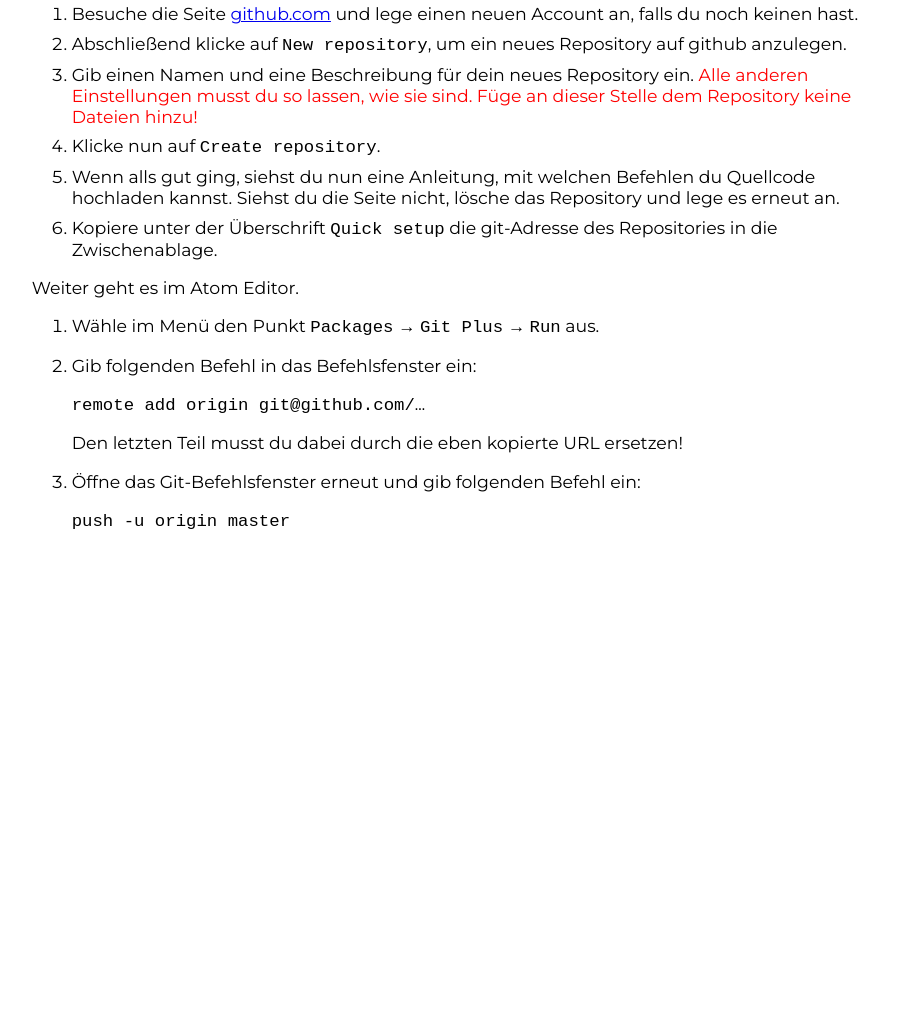
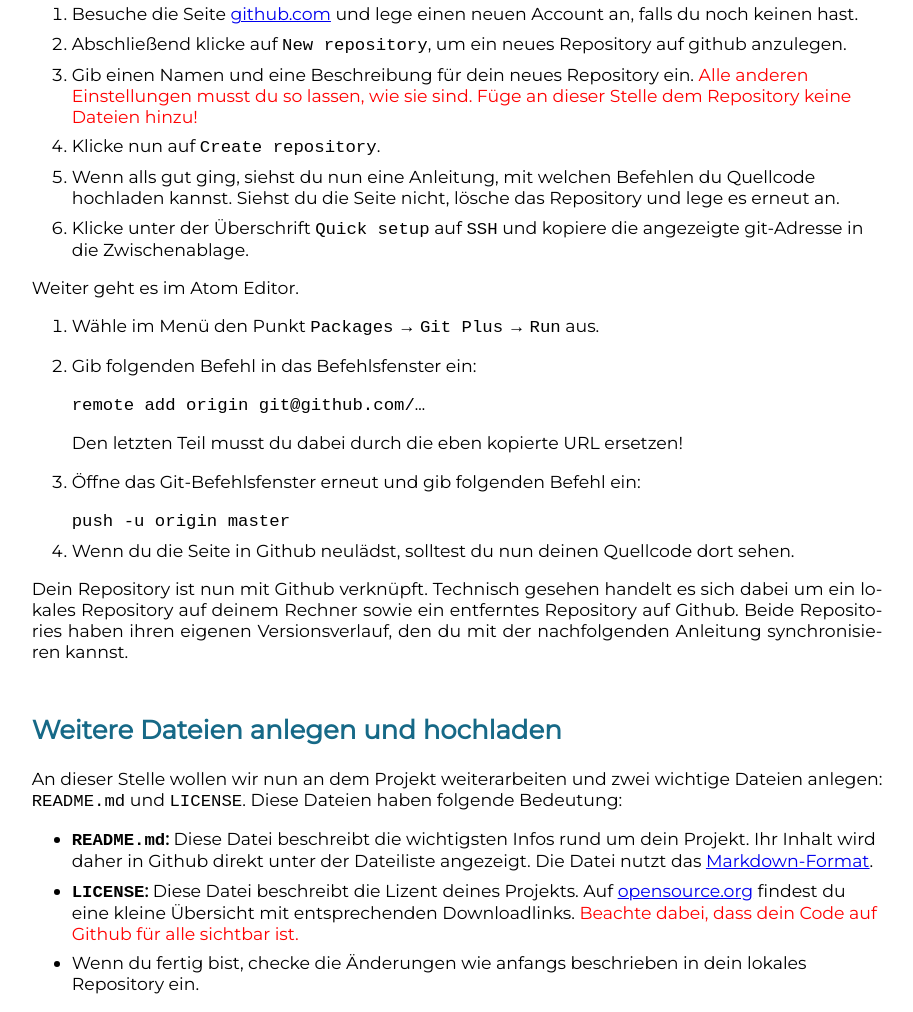
Before and after one commit to DennisSchulmeister/dhbwka-wwi-atom-github-beispiel, a plain HTML site: page index.html in a window 1280 px wide. Shown: the part 1121-2133 px from the top of the page, without its empty margins (183-1096 px from the left). Before the commit the page ends 1669 px from the top, so only its background shows below. Drawn offline with Linux system fonts and the light colour scheme.

Commit message:
Code auf Github hochladen
In dieser Version wird nun etwas mehr beschrieben, wie der eigene Code
auf github hochgeladen werden kann. Die Anleitung ist aber immer noch
nicht komplett.

```diff
--- a/index.html
+++ b/index.html
@@ -141,8 +141,8 @@
             nicht, lösche das Repository und lege es erneut an.
         </li>
         <li>
-            Kopiere unter der Überschrift <tt>Quick setup</tt> die git-Adresse
-            des Repositories in die Zwischenablage.
+            Klicke unter der Überschrift <tt>Quick setup</tt> auf <tt>SSH</tt>
+            und kopiere die angezeigte git-Adresse in die Zwischenablage.
         </li>
     </ol>
     <p>
@@ -174,5 +174,43 @@
                 push -u origin master
             </code>
         </li>
+        <li>
+            Wenn du die Seite in Github neulädst, solltest du nun deinen
+            Quellcode dort sehen.
+        </li>
     </ol>
+    <p>
+        Dein Repository ist nun mit Github verknüpft. Technisch gesehen handelt
+        es sich dabei um ein lokales Repository auf deinem Rechner sowie ein
+        entferntes Repository auf Github. Beide Repositories haben ihren eigenen
+        Versionsverlauf, den du mit der nachfolgenden Anleitung synchronisieren
+        kannst.
+    </p>
+
+    <h2>Weitere Dateien anlegen und hochladen</h2>
+    <p>
+        An dieser Stelle wollen wir nun an dem Projekt weiterarbeiten und
+        zwei wichtige Dateien anlegen: <tt>README.md</tt> und <tt>LICENSE</tt>.
+        Diese Dateien haben folgende Bedeutung:
+    </p>
+    <ul>
+        <li>
+            <b><tt>README.md</tt>:</b> Diese Datei beschreibt die wichtigsten
+            Infos rund um dein Projekt. Ihr Inhalt wird daher in Github direkt
+            unter der Dateiliste angezeigt. Die Datei nutzt das
+            <a href="http://markdown.de/" target="_blank">Markdown-Format</a>.
+        </li>
+        <li>
+            <b><tt>LICENSE</tt>:</b> Diese Datei beschreibt die Lizent deines
+            Projekts. Auf
+            <a href="https://opensource.org/licenses" target="_blank">opensource.org</a>
+            findest du eine kleine Übersicht mit entsprechenden Downloadlinks.
+            <span class="danger">Beachte dabei, dass dein Code auf Github
+            für alle sichtbar ist.</span>
+        </li>
+        <li>
+            Wenn du fertig bist, checke die Änderungen wie anfangs beschrieben
+            in dein lokales Repository ein.
+        </li>
+    </ul>
 </html>
```
Also changed, not shown: README.md (added), 1 other file.
